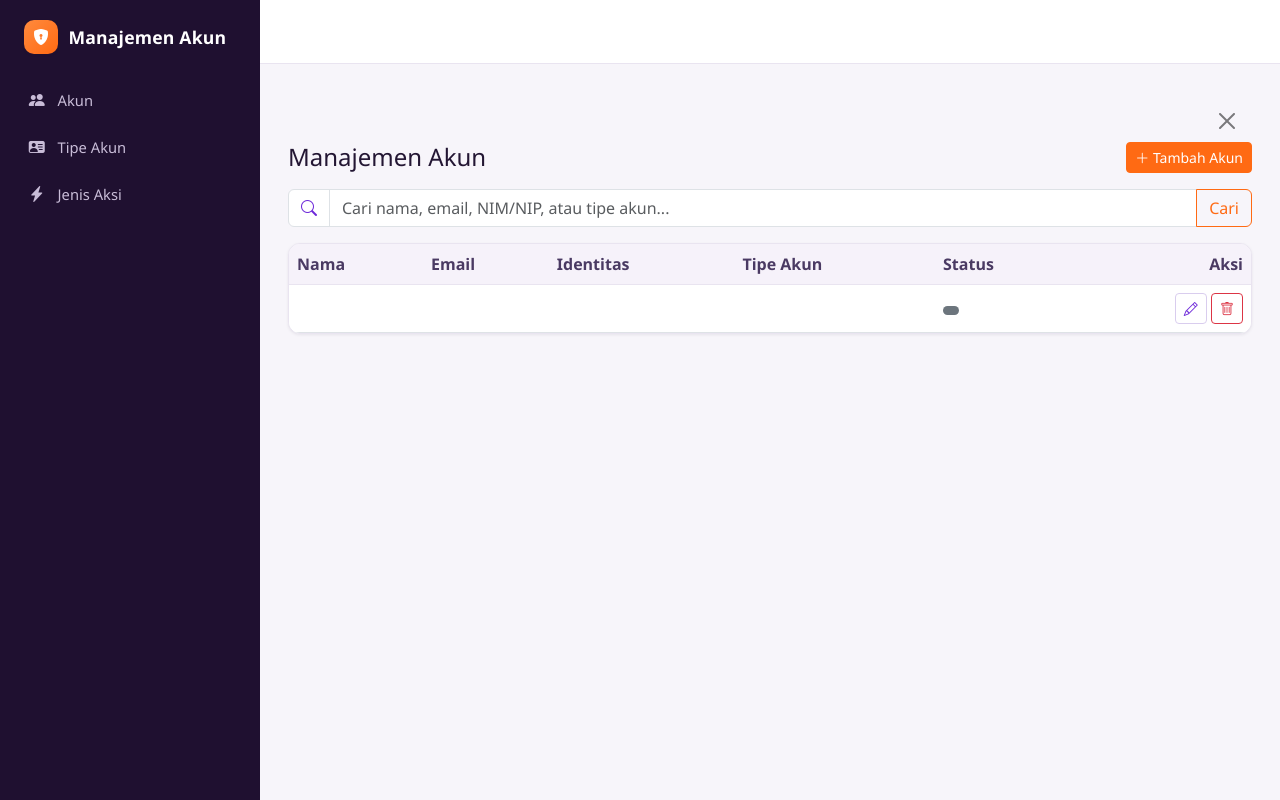
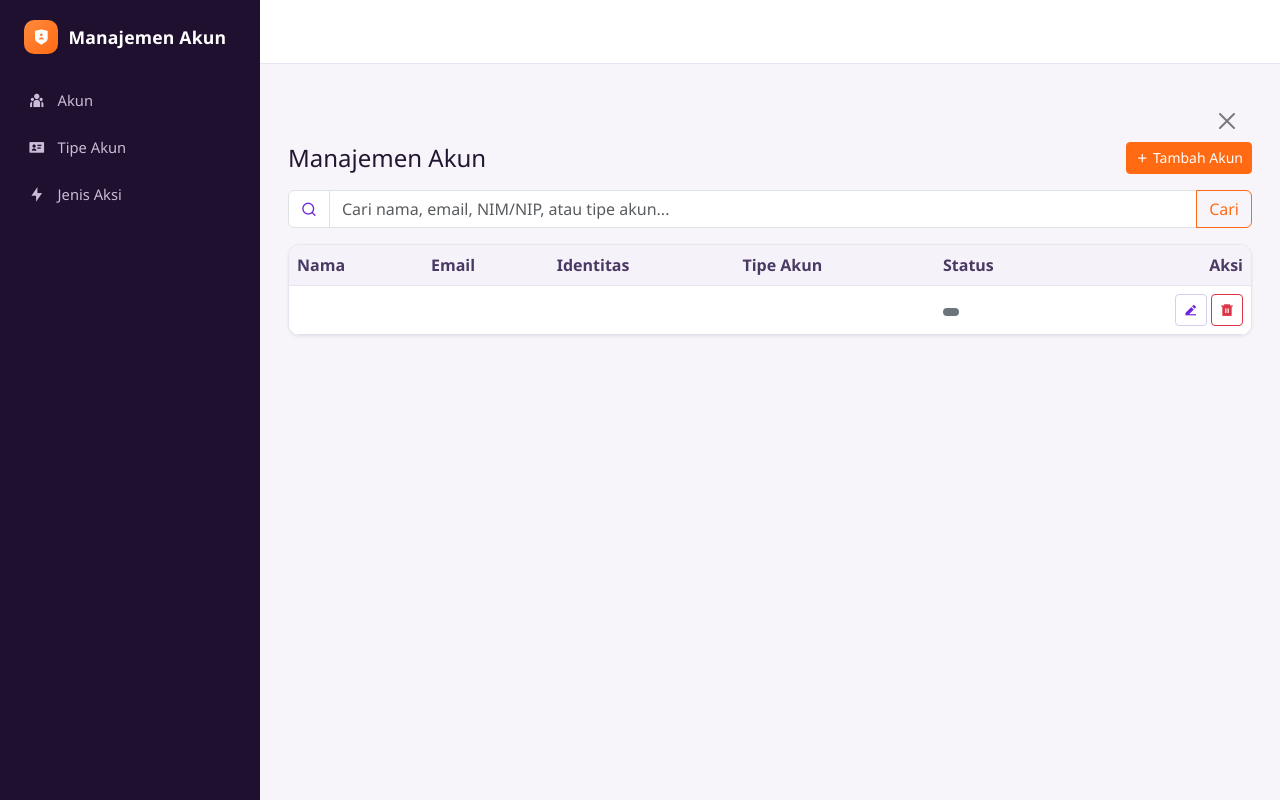
Before and after one commit to Ralifsetiawan/pwl-uts, a PHP site: template views/account/index.php in a window 1280 px wide. Run offline with PHP 8.4, Linux system fonts and the light colour scheme; the template is opened without the code that fills it: most values are stand-ins (such as "Sample title", 1, 10 or a date in 2020); data that the repository does not hold is empty; some libraries are stand-ins or nearby versions.

Commit message:
Perubahan Icon

```diff
--- a/views/account/index.php
+++ b/views/account/index.php
@@ -3,13 +3,13 @@
 <div class="d-flex justify-content-between align-items-center mb-3">
     <h4 class="mb-0">Manajemen Akun</h4>
     <a href="<?= BASE_URL ?>/account/create" class="btn btn-primary btn-sm">
-        <i class="bi bi-plus-lg"></i> Tambah Akun
+        <i class="ri-add-line"></i> Tambah Akun
     </a>
 </div>
 
 <!-- form pencarian: GET ?q=kata-kunci -->
 <form action="<?= BASE_URL ?>/account" method="GET" class="input-group mb-3">
-    <span class="input-group-text"><i class="bi bi-search"></i></span>
+    <span class="input-group-text"><i class="ri-search-line"></i></span>
     <input type="text" name="q" class="form-control" value="<?= e($q) ?>"
            placeholder="Cari nama, email, NIM/NIP, atau tipe akun...">
     <button class="btn btn-outline-primary" type="submit">Cari</button>
@@ -49,12 +49,12 @@
                     </td>
                     <td class="text-end">
                         <a href="<?= BASE_URL ?>/account/<?= e($row['id']) ?>/edit" class="btn btn-outline-warning btn-sm">
-                            <i class="bi bi-pencil"></i>
+                            <i class="ri-edit-2-fill"></i>
                         </a>
                         <!-- hapus wajib POST + konfirmasi -->
                         <form action="<?= BASE_URL ?>/account/<?= e($row['id']) ?>/delete" method="POST" class="d-inline"
                               onsubmit="return confirm('Yakin hapus akun ini?')">
-                            <button type="submit" class="btn btn-outline-danger btn-sm"><i class="bi bi-trash"></i></button>
+                            <button type="submit" class="btn btn-outline-danger btn-sm"><i class="ri-delete-bin-6-fill"></i></button>
                         </form>
                     </td>
                 </tr>
--- a/views/auth/login.php
+++ b/views/auth/login.php
@@ -5,7 +5,7 @@
     <meta name="viewport" content="width=device-width, initial-scale=1.0">
     <title>Login - Manajemen Akun</title>
     <link href="https://cdn.jsdelivr.net/npm/bootstrap@5.3.0/dist/css/bootstrap.min.css" rel="stylesheet">
-    <link href="https://cdn.jsdelivr.net/npm/bootstrap-icons@1.11.3/font/bootstrap-icons.min.css" rel="stylesheet">
+    <link href="https://cdn.jsdelivr.net/npm/remixicon@4.3.0/fonts/remixicon.css" rel="stylesheet">
     <link href="<?= BASE_URL ?>/assets/css/style.css" rel="stylesheet">
 </head>
 <body style="min-height: 100vh; background: radial-gradient(circle at 20% 15%, rgba(255, 106, 19, 0.35), transparent 45%), linear-gradient(160deg, #1f1030 0%, #3a1458 100%);"
@@ -16,7 +16,7 @@
             <div class="text-center mb-4">
                 <span class="d-inline-flex align-items-center justify-content-center rounded-3 text-white mb-2"
                       style="width: 48px; height: 48px; background: linear-gradient(135deg, #ff8a3d, #ff6a13);">
-                    <i class="bi bi-shield-lock-fill fs-5"></i>
+                    <i class="ri-shield-user-fill fs-4"></i>
                 </span>
                 <h4 class="mb-1">Manajemen Akun</h4>
                 <p class="text-muted small mb-0">Masuk pakai email dan password kamu.</p>
@@ -37,7 +37,7 @@
                     <input type="password" name="password" class="form-control" required>
                 </div>
                 <button type="submit" class="btn btn-primary w-100">
-                    <i class="bi bi-box-arrow-in-right"></i> Login
+                    <i class="ri-login-circle-line"></i> Login
                 </button>
             </form>
         </div>
--- a/views/layout/header.php
+++ b/views/layout/header.php
@@ -5,9 +5,9 @@ $user  = $_SESSION['user'] ?? null; // data user yang lagi login
 
 // daftar menu sidebar: url => [label, icon]
 $menus = [
-    'account'      => ['Akun',       'bi-people-fill'],
-    'account-type' => ['Tipe Akun',  'bi-person-vcard-fill'],
-    'actions'      => ['Jenis Aksi', 'bi-lightning-charge-fill'],
+    'account'      => ['Akun',       'ri-team-fill'],
+    'account-type' => ['Tipe Akun',  'ri-id-card-fill'],
+    'actions'      => ['Jenis Aksi', 'ri-flashlight-fill'],
 ];
 ?>
 <!DOCTYPE html>
@@ -17,7 +17,7 @@ $menus = [
     <meta name="viewport" content="width=device-width, initial-scale=1.0">
     <title><?= e($title ?? 'Manajemen Akun') ?></title>
     <link href="https://cdn.jsdelivr.net/npm/bootstrap@5.3.0/dist/css/bootstrap.min.css" rel="stylesheet">
-    <link href="https://cdn.jsdelivr.net/npm/bootstrap-icons@1.11.3/font/bootstrap-icons.min.css" rel="stylesheet">
+    <link href="https://cdn.jsdelivr.net/npm/remixicon@4.3.0/fonts/remixicon.css" rel="stylesheet">
     <link href="<?= BASE_URL ?>/assets/css/style.css" rel="stylesheet">
 </head>
 <body>
@@ -26,7 +26,7 @@ $menus = [
 
         <div class="sidebar">
             <a href="<?= BASE_URL ?>/" class="sidebar-brand">
-                <span class="brand-mark"><i class="bi bi-shield-lock-fill"></i></span>
+                <span class="brand-mark"><i class="ri-shield-user-fill"></i></span>
                 Manajemen Akun
             </a>
 
@@ -34,7 +34,7 @@ $menus = [
                 <?php foreach ($menus as $url => [$label, $icon]): ?>
                     <li>
                         <a href="<?= BASE_URL ?>/<?= $url ?>" class="nav-link <?= $page === $url ? 'active' : '' ?>">
-                            <i class="bi <?= $icon ?>"></i> <?= $label ?>
+                            <i class="<?= $icon ?>"></i> <?= $label ?>
                         </a>
                     </li>
                 <?php endforeach; ?>
@@ -52,7 +52,7 @@ $menus = [
                         <!-- logout wajib POST (lihat $postOnlyActions di index.php) -->
                         <form action="<?= BASE_URL ?>/auth/logout" method="POST" class="d-inline">
                             <button type="submit" class="btn btn-outline-secondary btn-sm">
-                                <i class="bi bi-box-arrow-right"></i> Logout
+                                <i class="ri-logout-circle-r-line"></i> Logout
                             </button>
                         </form>
                     </div>
```
Also changed, not shown: views/account_type/index.php (+4 -4 lines), views/actions/index.php (+4 -4 lines).
